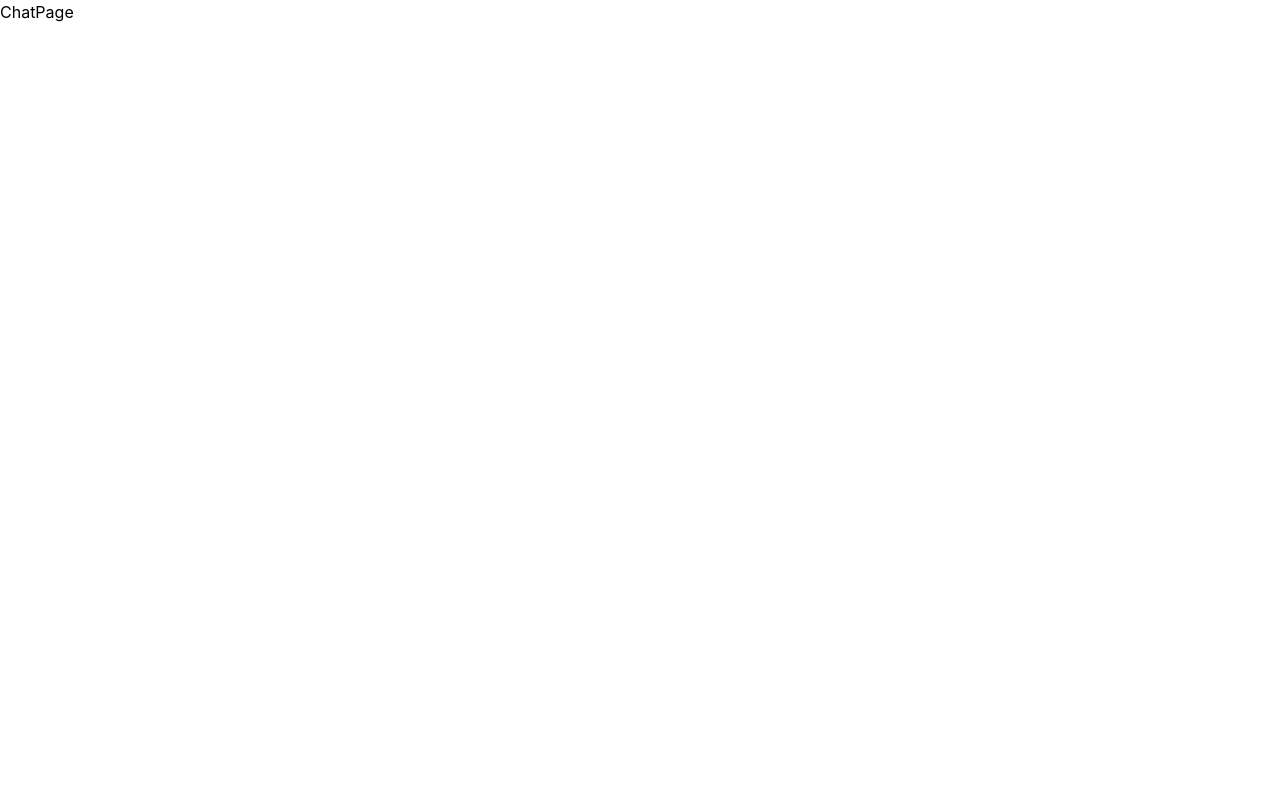
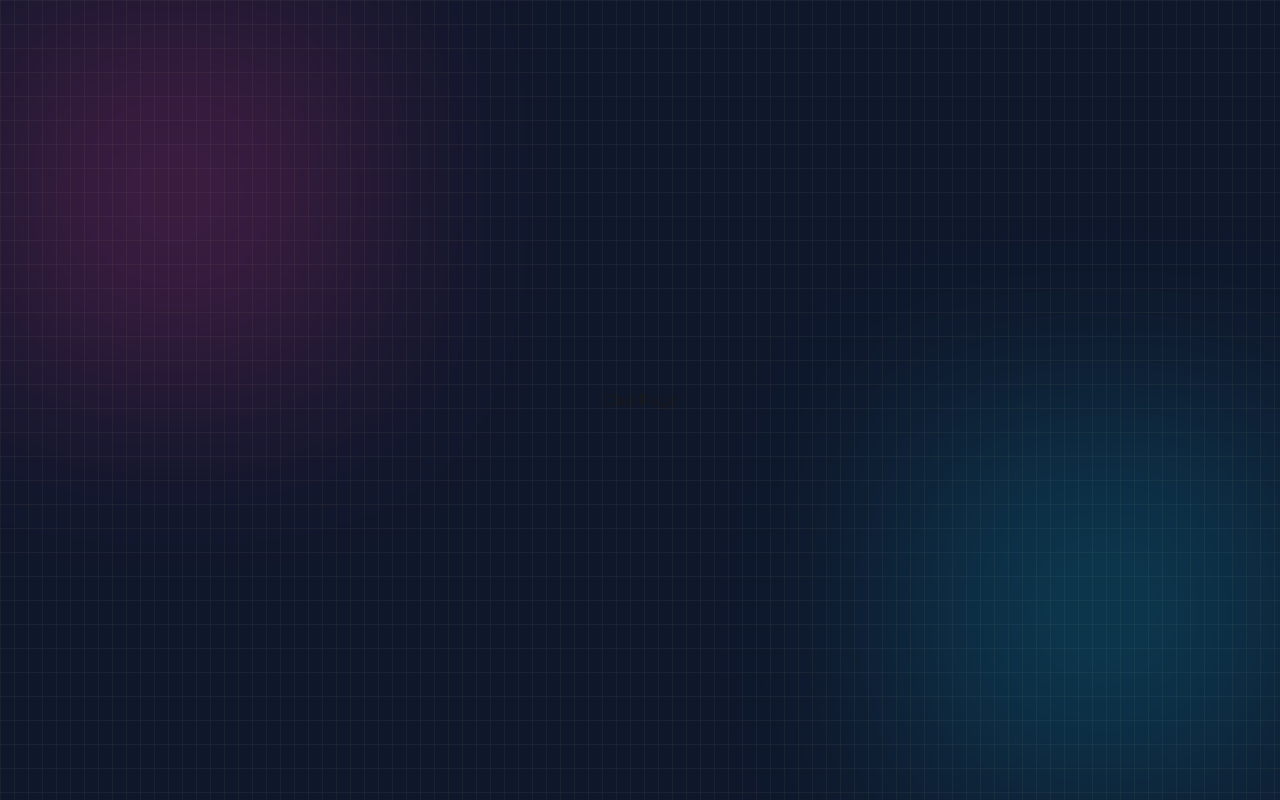
Before and after one commit to Aayush15ak/ConvoHub, a React app in the folder frontend/: page / in a window 1280 px wide. Built offline with nearby package versions, Linux system fonts and the light colour scheme; the HTML template or start-up script is replaced by a standard one.

Commit message:
deploying an instance

```diff
--- a/frontend/package.json
+++ b/frontend/package.json
@@ -11,6 +11,8 @@
   },
   "dependencies": {
     "@tailwindcss/vite": "^4.2.2",
+    "axios": "^1.15.0",
+    "daisyui": "^5.5.19",
     "react": "^19.2.4",
     "react-dom": "^19.2.4",
     "react-router-dom": "^7.14.1",
--- a/frontend/src/App.jsx
+++ b/frontend/src/App.jsx
@@ -6,12 +6,18 @@
 
 function App() {
   return (
-    <Routes>
-        <Route path="/" element={<ChatPage/>} />
-        <Route path="/login" element={<LoginPage/>} />
-        <Route path="/signup" element={<SignupPage/>} />
+    <div className="min-h-screen bg-slate-900 relative flex items-center justify-center p-4 overflow-hidden">
+      {/* DECORATORS – GRID BG & GLOW SHAPES */}
+      <div className="absolute inset-0 bg-[linear-gradient(to_right,#4f4f4f2e_1px,transparent_1px),linear-gradient(to_bottom,#4f4f4f2e_1px,transparent_1px)] bg-[size:14px_24px]" />
+      <div className="absolute top-0 -left-4 size-96 bg-pink-500 opacity-20 blur-[100px]" />
+      <div className="absolute bottom-0 -right-4 size-96 bg-cyan-500 opacity-20 blur-[100px]" />
+      <Routes>
+          <Route path="/" element={<ChatPage/>} />
+          <Route path="/login" element={<LoginPage/>} />
+          <Route path="/signup" element={<SignupPage/>} />
 
-    </Routes>
+      </Routes>
+    </div>
   )
 }
 
--- a/frontend/src/index.css
+++ b/frontend/src/index.css
@@ -1 +1,2 @@
 @import "tailwindcss";
+@plugin "daisyui";
--- /dev/null
+++ b/frontend/src/lib/axios.js
@@ -0,0 +1,9 @@
+// now in development, we will use this file to create an axios instance with the base URL of our backend API. This way, we can easily make API calls throughout our application without having to specify the base URL every time.
+//TO-DO: Replace it wil deployed backend URL before deployement
+
+import axios from 'axios';
+
+export const axiosInstance = axios.create({
+    baseURL: 'http://localhost:3000/api',
+    withCredentials: true, // to send cookies with every request
+})
```
Also changed, not shown: 1 other file (tests, documents, lock files or other folders).
